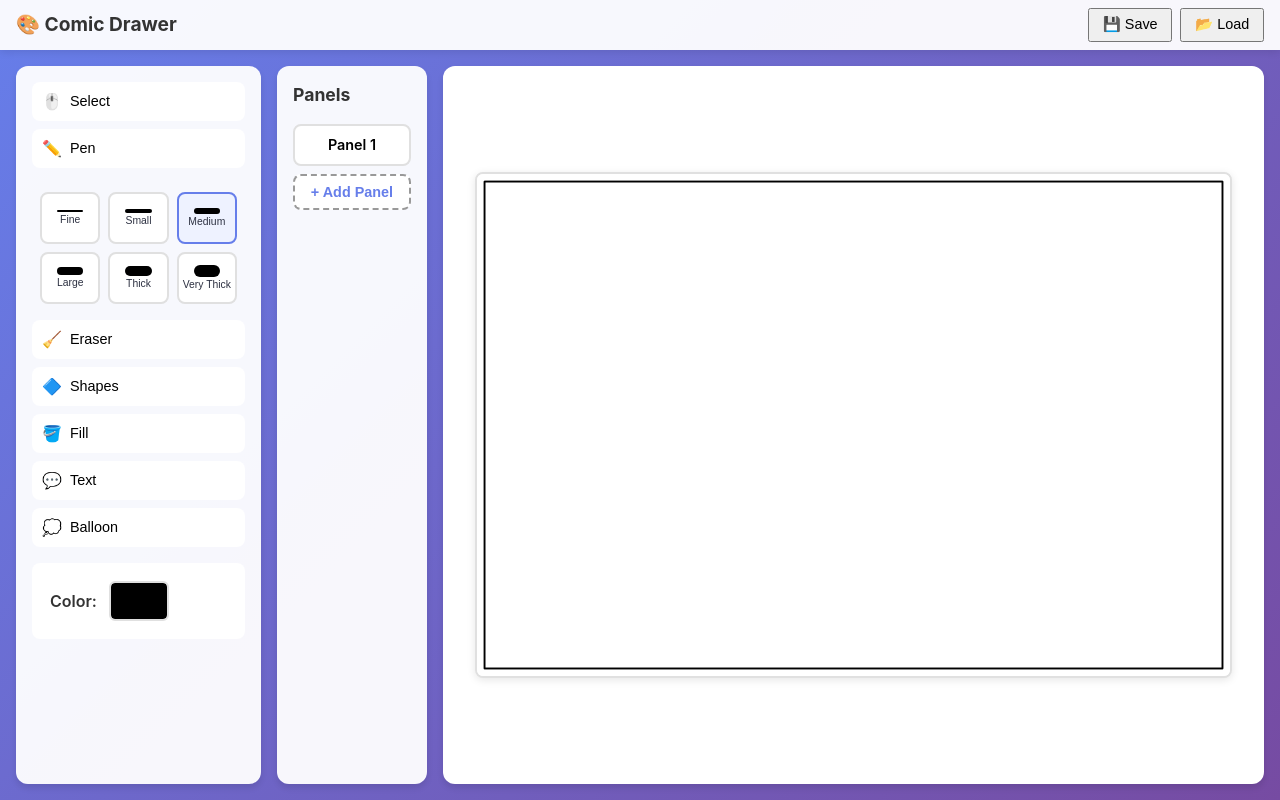
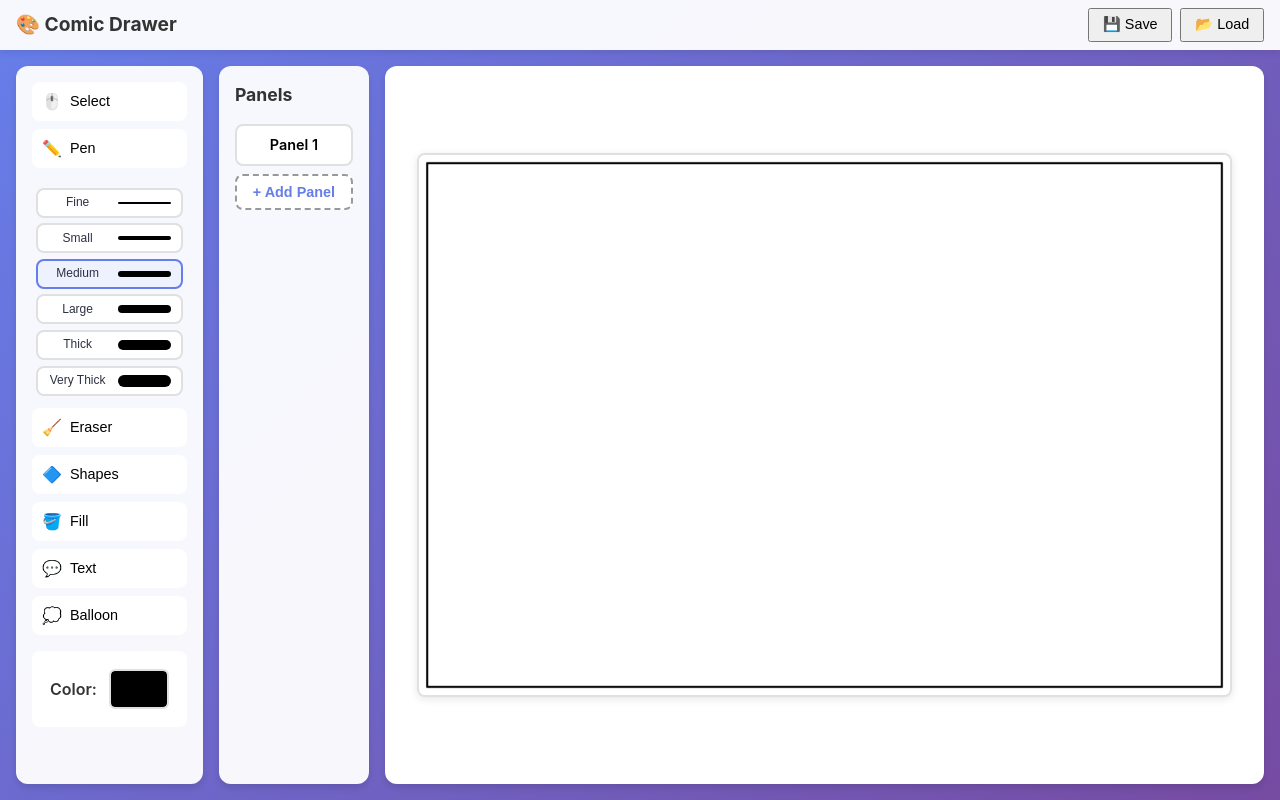
Before and after one commit to pedrinho/comic-drawer, a React (Vite) app: page / in a window 1280 px wide. Both pictures are taken after a click on the button "Pen". Built offline with nearby package versions, Linux system fonts and the light colour scheme.

Commit message:
fix: keep pen picker compact

```diff
--- a/src/components/PenPicker.css
+++ b/src/components/PenPicker.css
@@ -1,9 +1,9 @@
 .pen-picker-inline {
-  display: grid;
-  grid-template-columns: repeat(3, minmax(0, 1fr));
-  gap: 0.5rem;
-  padding: 0.5rem;
-  margin-top: 0.5rem;
+  display: flex;
+  flex-direction: column;
+  gap: 0.35rem;
+  padding: 0.4rem 0.25rem 0.25rem;
+  margin-top: 0.35rem;
   width: 100%;
   box-sizing: border-box;
   align-self: stretch;
@@ -16,13 +16,11 @@
   cursor: pointer;
   transition: all 0.2s ease;
   display: flex;
-  flex-direction: column;
   align-items: center;
-  justify-content: center;
-  gap: 0.2rem;
-  padding: 0.35rem 0.25rem;
+  justify-content: flex-start;
+  gap: 0.65rem;
+  padding: 0.4rem 0.6rem;
   min-width: 0;
-  height: 3.25rem;
 }
 
 .pen-btn-inline:hover {
@@ -37,15 +35,17 @@
 }
 
 .pen-preview {
-  width: 54%;
+  flex: 1;
+  min-width: 2.75rem;
   border-radius: 999px;
   background: linear-gradient(90deg, #000, #000);
 }
 
 .pen-label {
-  font-size: 0.65rem;
+  font-size: 0.75rem;
   color: #2d3142;
-  text-align: center;
-  line-height: 1;
-  white-space: normal;
+  font-weight: 500;
+  min-width: 3.75rem;
+  line-height: 1.1;
+  white-space: nowrap;
 }
--- a/src/components/PenPicker.tsx
+++ b/src/components/PenPicker.tsx
@@ -28,11 +28,11 @@ export default function PenPicker({ isOpen, selectedPenType, onSelectPenType }:
           onClick={() => onSelectPenType(penType.name)}
           title={penType.label}
         >
+          <span className="pen-label">{penType.label}</span>
           <span
             className="pen-preview"
             style={{ height: `${penType.thickness}px` }}
           />
-          <span className="pen-label">{penType.label}</span>
         </button>
       ))}
     </div>
```
